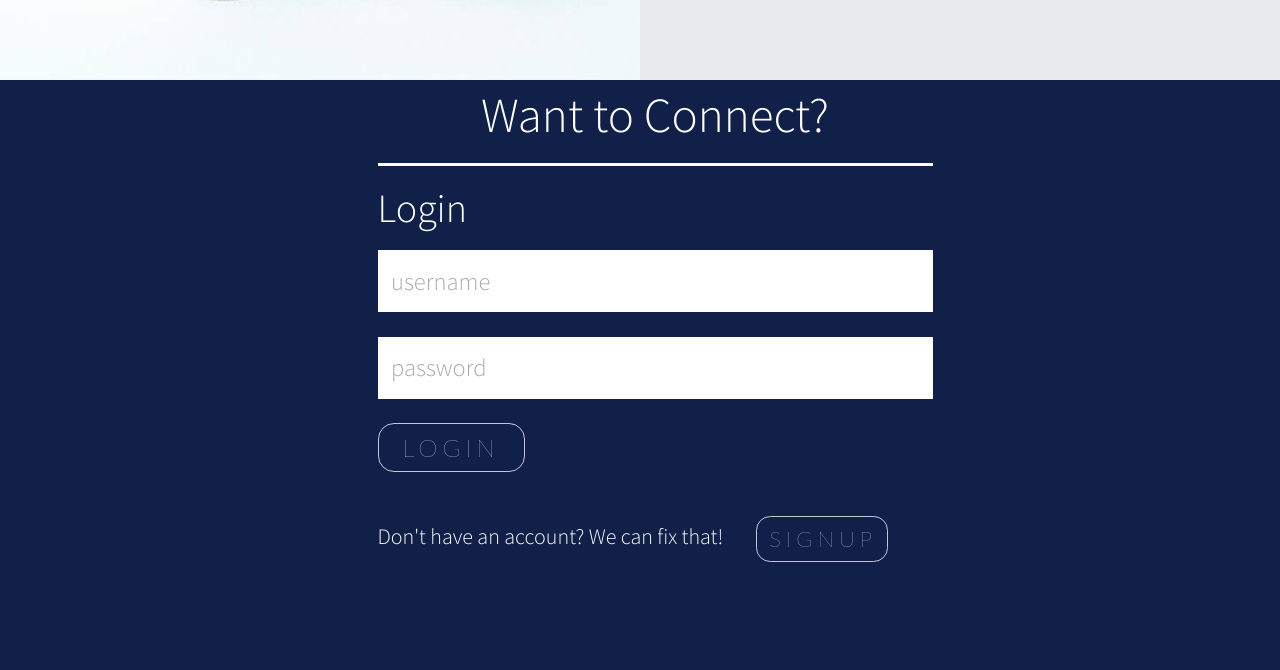
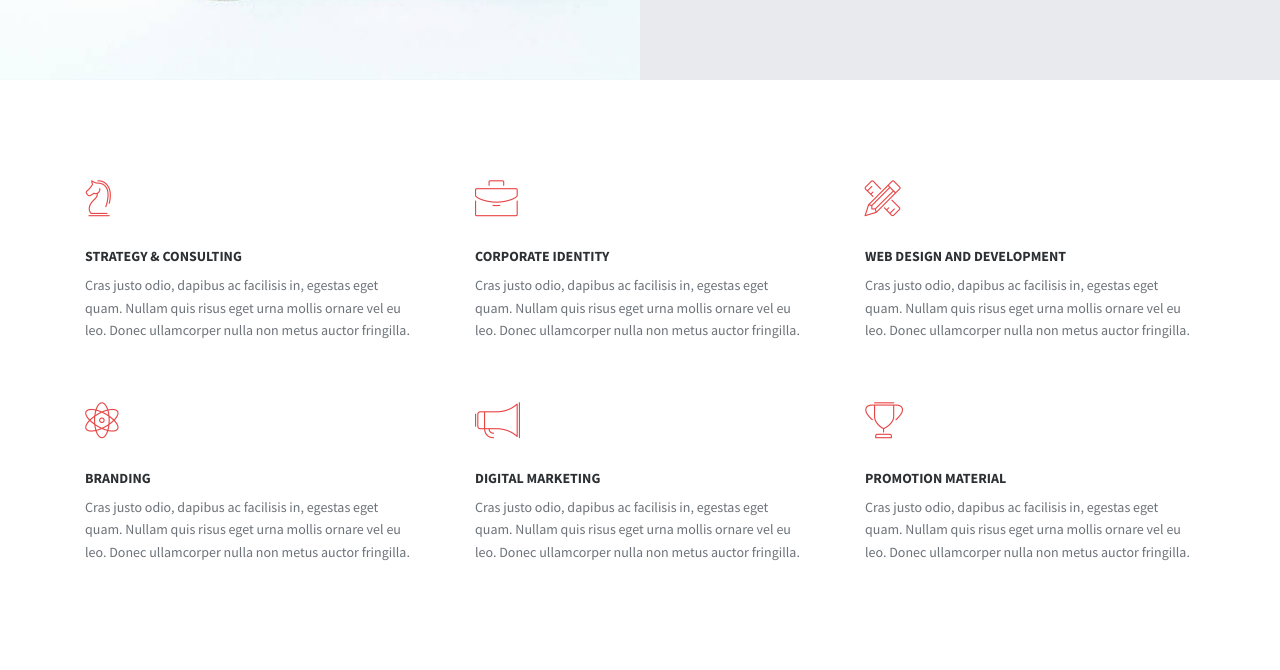
Before and after one commit to 007gauraw/site, a website: page public/index.html in a window 1280 px wide. Shown: the part 1059-1729 px from the top of the page. Drawn offline with nearby package versions, Linux system fonts and the light colour scheme; files whose address does not match are found by name.

Commit message:
Revert "Login Page "

```diff
--- a/public/css/main.css
+++ b/public/css/main.css
@@ -590,120 +590,3 @@ ul li {
 	font-size: 11px;
 	margin: 0 2px;
 }
-@import url(https://fonts.googleapis.com/css?family=Lato:400,100,300);
-body {
-  background: #112048;
-  min-height: 100vh;
-  width: auto;
-}
-
-.title h1 {
-  font-size: 3.5em;
-  color: #fff;
-}
-
-.bar {
-  height: .25em;
-  width: 100%;
-  background: #fff;
-  margin: 1.5em auto 0;
-}
-
-.main {
-  /*  background: $trans-orange;*/
-  min-height: 50vh;
-  position: relative;
-  top:-14vh;
-}
-
-input[type=text], input[type=password] {
-  font-size: 1.75em;
-  padding: .55em;
-  width: 100%;
-  margin-bottom: 1em;
-  border: none;
-}
-input[type=text]::-webkit-input-placeholder, input[type=password]::-webkit-input-placeholder {
-  color: #aaaaaa;
-  position: relative;
-  padding: 0;
-  -webkit-transition: all 0.5s ease;
-  transition: all 0.5s ease;
-}
-input[type=text]::-moz-placeholder, input[type=password]::-moz-placeholder {
-  color: #aaaaaa;
-  position: relative;
-  padding: 0;
-  -webkit-transition: all 0.5s ease;
-  transition: all 0.5s ease;
-}
-input[type=text]:-ms-input-placeholder, input[type=password]:-ms-input-placeholder {
-  color: #aaaaaa;
-  position: relative;
-  padding: 0;
-  -webkit-transition: all 0.5s ease;
-  transition: all 0.5s ease;
-}
-input[type=text]::placeholder, input[type=password]::placeholder {
-  color: #aaaaaa;
-  position: relative;
-  padding: 0;
-  -webkit-transition: all 0.5s ease;
-  transition: all 0.5s ease;
-}
-input[type=text]:hover::-webkit-input-placeholder, input[type=text]:focus::-webkit-input-placeholder, input[type=password]:hover::-webkit-input-placeholder, input[type=password]:focus::-webkit-input-placeholder {
-  padding-top: 3em;
-}
-input[type=text]:hover::-moz-placeholder, input[type=text]:focus::-moz-placeholder, input[type=password]:hover::-moz-placeholder, input[type=password]:focus::-moz-placeholder {
-  padding-top: 3em;
-}
-input[type=text]:hover:-ms-input-placeholder, input[type=text]:focus:-ms-input-placeholder, input[type=password]:hover:-ms-input-placeholder, input[type=password]:focus:-ms-input-placeholder {
-  padding-top: 3em;
-}
-input[type=text]:hover::placeholder, input[type=text]:focus::placeholder, input[type=password]:hover::placeholder, input[type=password]:focus::placeholder {
-  padding-top: 3em;
-}
-
-.form h2 {
-  text-align: left;
-  font-weight: 100;
-  color: #fff;
-  margin-bottom: .5em;
-}
-.form h4 {
-  font-weight: 100;
-  color: #fff;
-  margin-top: 2em;
-}
-
-.login, .signup {
-  color: white;
-  width: 6em;
-  font-family: Lato;
-  font-weight: 100;
-  font-size: 1.75em;
-  border: 1px solid rgba(255, 255, 255, 0.75);
-  background: transparent;
-  -webkit-transition: all 200ms ease-in;
-  transition: all 200ms ease-in;
-  border-radius: .65em;
-}
-.login:hover, .signup:hover, .login:focus, .signup:focus {
-  background: #fff;
-  color: #f58421;
-  border: none;
-}
-
-.signup {
-  font-size: 1em;
-  position: relative;
-  left: 1.5em;
-}
-
-h1, h2 h3, h4, h5, h6, input {
-  font: Lato;
-  font-weight: 100;
-}
-#teams{
-	background: white;
-}
--- a/public/index.html
+++ b/public/index.html
@@ -92,7 +92,7 @@
 <!-- services section -->
 <section id="services" class="services service-section">
   <div class="container">
-<!--     <div class="row">
+    <div class="row">
       <div class="col-md-4 col-sm-6 services"> <span class="icon icon-strategy"></span>
         <div class="services-content">
           <h5>Strategy & Consulting</h5>
@@ -129,23 +129,7 @@
           <p>Cras justo odio, dapibus ac facilisis in, egestas eget quam. Nullam quis risus eget urna mollis ornare vel eu leo. Donec ullamcorper nulla non metus auctor fringilla.</p>
         </div>
       </div>
-    </div> -->
-    <div class="container main">
-  <div class="row">
-    <div class="col-md-6 col-md-offset-3 text-center title">
-      <h1>Want to Connect?</h1>
-      <div class="bar"></div>
     </div>
-  </div>
-  <div class="row">
-    <div class="col-md-6 col-md-offset-3 form">
-      <h2>Login</h2>
-      <input type="text" name="username" placeholder="username"/><br/>
-      <input type="password" name="password" placeholder="password"/><a class="btn btn-default login" href="#0">login</a>
-      <h4>Don't have an account? We can fix that!<span><a class="btn btn-default signup" href="#0">Signup</a></span></h4>
-    </div>
-  </div>
-</div>
   </div>
 </section>
 <!-- services section -->
```
Also changed, not shown: README.md.
